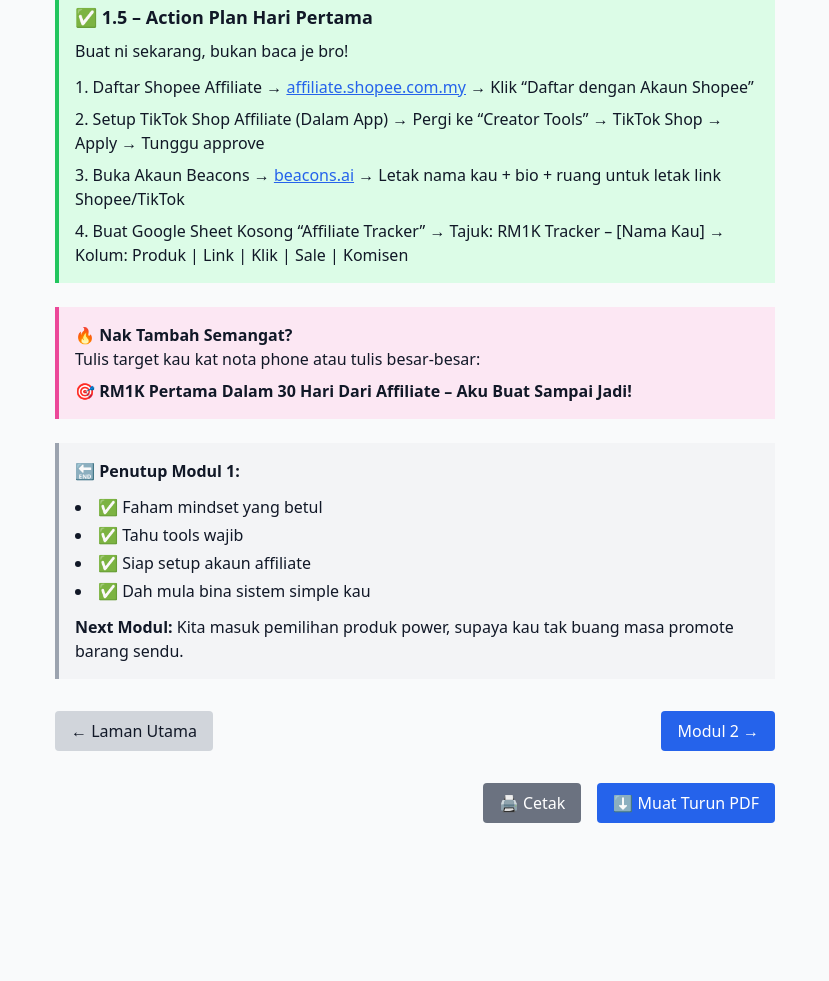
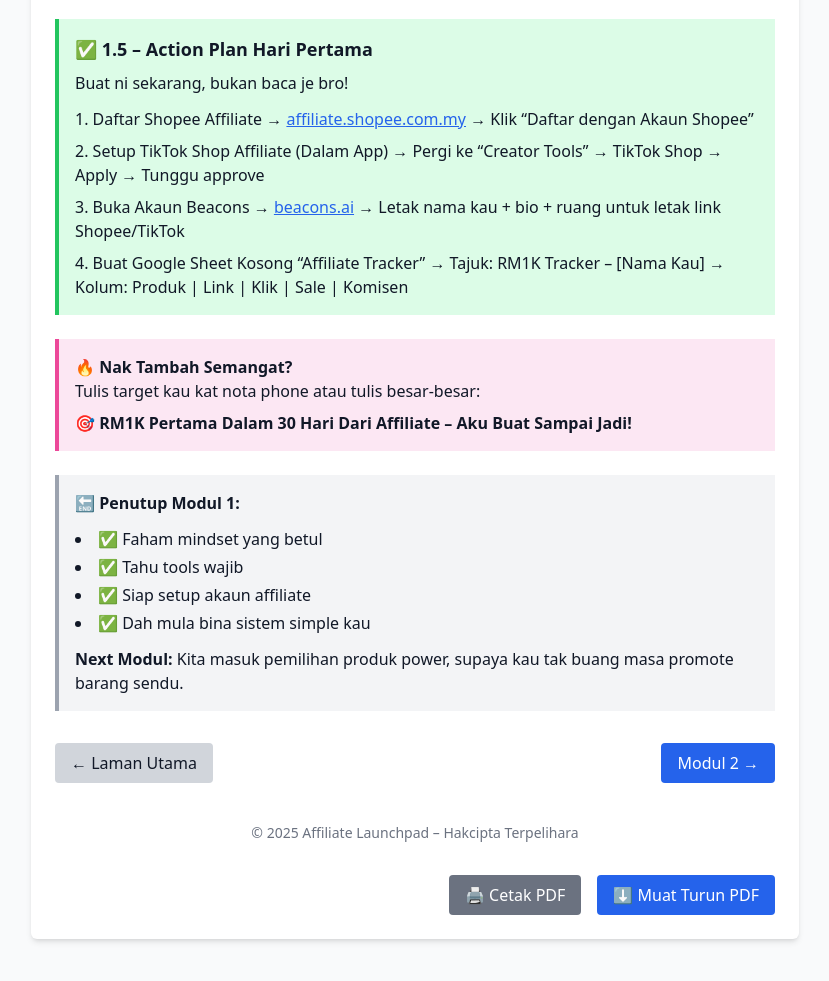
Before and after one commit to syabaninon/ALP-Module1, a plain HTML site: page index.html in a window 1280 px wide. Shown: the part 1421-2402 px from the top of the page, without its empty margins (225-1054 px from the left). Before the commit the page ends 2292 px from the top, so only its background shows below. Drawn offline with nearby package versions, Linux system fonts and the light colour scheme.

Commit message:
update index.html
update button nav, print + watermark

```diff
--- a/index.html
+++ b/index.html
@@ -18,15 +18,12 @@
         z-index: 9999;
         pointer-events: none;
       }
-      #downloadBtn, #printBtn {
-        display: none;
-      }
     }
   </style>
 </head>
 <body class="bg-gray-50 text-gray-900 font-sans max-w-4xl mx-auto p-6">
 
-  <main id="modul" class="max-w-3xl mx-auto p-6">
+  <main id="modul" class="max-w-3xl mx-auto p-6 bg-white rounded-md shadow-md mt-8 mb-12">
 
     <h1 class="text-3xl font-bold text-blue-900 border-b-4 border-yellow-500 pb-2 mb-6">
       📘 MODUL 1 – SETUP & MINDSET RM1K PERTAMA
@@ -152,9 +149,13 @@
       <a href="modul2.html" class="px-4 py-2 rounded bg-blue-600 text-white hover:bg-blue-700">Modul 2 →</a>
     </div>
 
+    <footer class="text-center text-sm text-gray-500 mt-10">
+         © 2025 Affiliate Launchpad – Hakcipta Terpelihara
+      </footer>
+
     <!-- 🖨️ Butang Print / Download -->
     <div class="flex justify-end gap-4 mt-8 print:hidden">
-      <button id="printBtn" onclick="window.print()" class="bg-gray-500 hover:bg-gray-600 text-white px-4 py-2 rounded">🖨️ Cetak</button>
+      <button id="printBtn" onclick="window.print()" class="bg-gray-500 hover:bg-gray-600 text-white px-4 py-2 rounded">🖨️ Cetak PDF</button>
       <button id="downloadBtn" class="bg-blue-600 hover:bg-blue-700 text-white px-4 py-2 rounded">⬇️ Muat Turun PDF</button>
     </div>
   </main>
```
